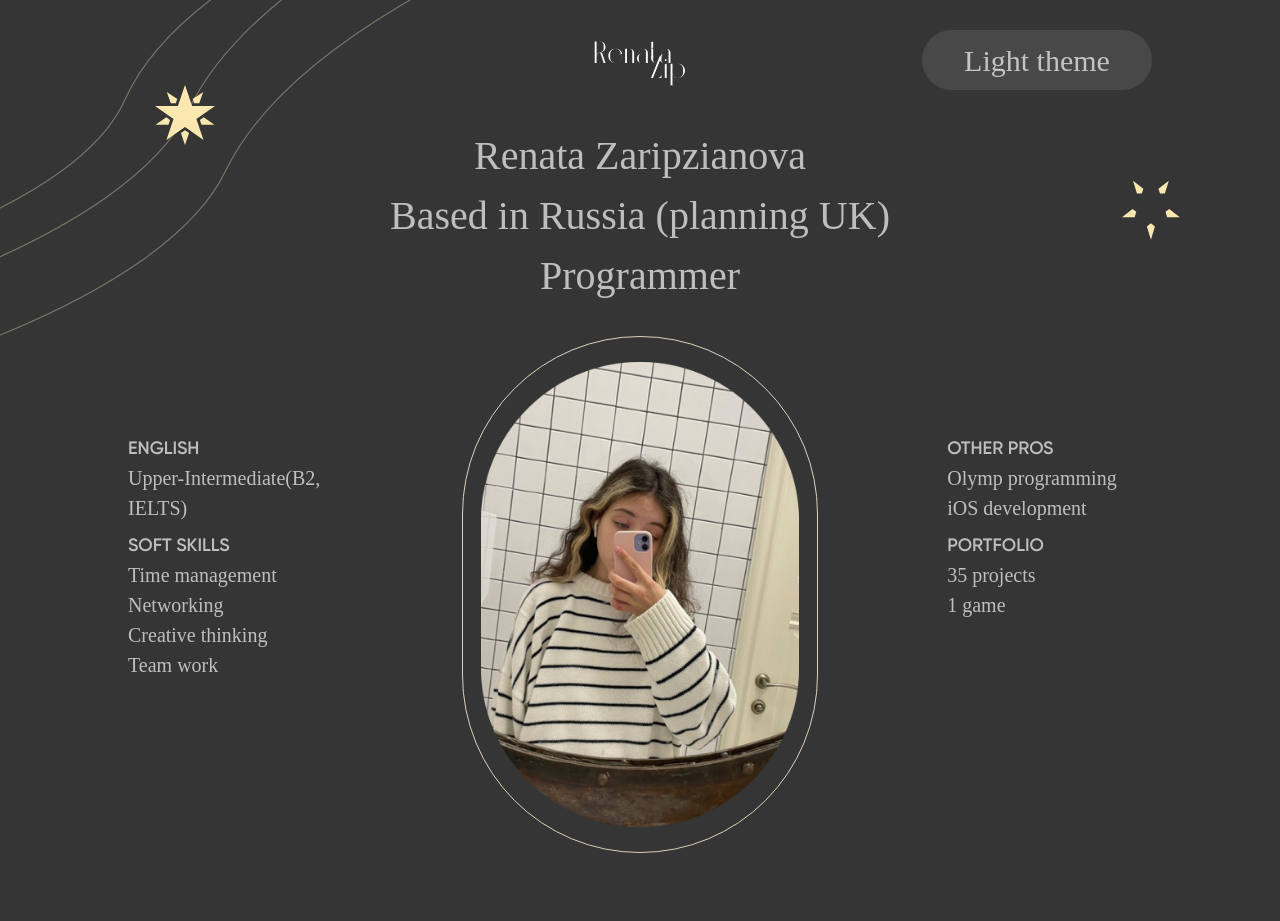
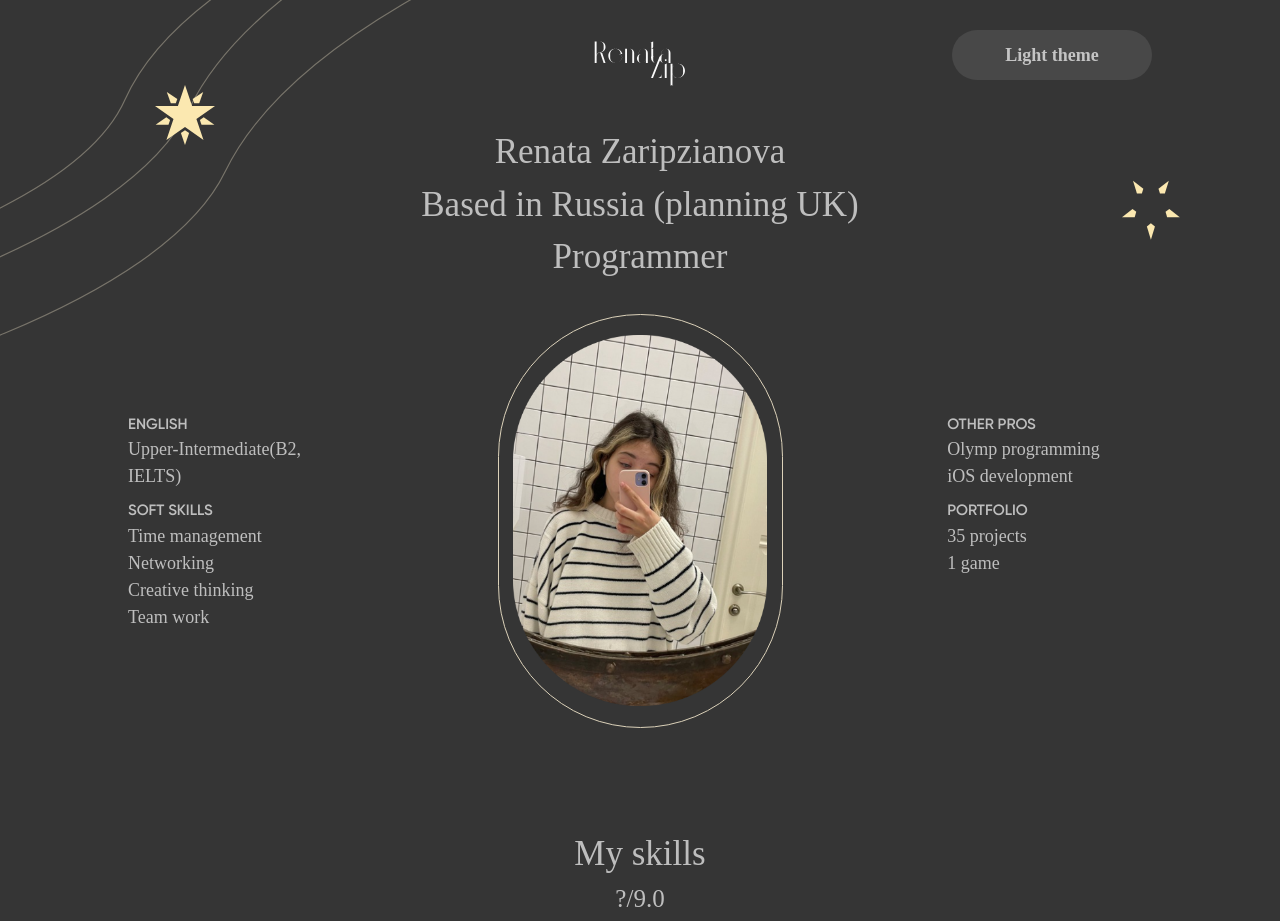
Before and after one commit to Renatazip/lyceume, a plain HTML site: page index.html in a window 1280 px wide. Shown: the top 921 px of the page. Drawn offline with Linux system fonts and the light colour scheme; a web font is replaced by a local one.

Commit message:
fixed bags

```diff
--- a/index.html
+++ b/index.html
@@ -10,7 +10,7 @@
     <img src="images/lines.svg" alt="lines" class="lines_img" id="lines_img">
     <img src="images/star.svg" alt="star" class="star_img" id="star_img">
     <img src="images/sunny.svg" alt="sunny" class="sunny_img" id="sunny_img">
-    <button id="change_theme" class="change_theme"><h2>Light theme</h2></button>
+    <button id="change_theme" class="change_theme">Light theme</button>
     <header>
         <div class="wrapper">
             <a href="index.html" class="header__logo"><img src="images/logo.svg" id="header__logo" alt="renata_zip"></a>
@@ -119,7 +119,7 @@
 
     <footer>
         <div class="wrapper">
-            <a href="index.html" class="header__logo"><img src="images/logo.svg" alt="renata_zip"></a>
+            <a href="index.html" class="header__logo" ><img src="images/logo.svg" id="footer__logo" alt="renata_zip"></a>
             <h3>© 2022 Zaripzianova Renata</h3>
         </div>
     </footer>
--- a/scripts/white_theme.js
+++ b/scripts/white_theme.js
@@ -9,6 +9,7 @@ btn.addEventListener("click", function () {
         document.getElementById("star_img").src="images/star.svg";
         document.getElementById("sunny_img").src="images/sunny.svg";
         document.getElementById("header__logo").src="images/logo.svg";
+        document.getElementById("footer__logo").src="images/logo.svg";
 
     }
     else {
@@ -17,5 +18,6 @@ btn.addEventListener("click", function () {
         document.getElementById("star_img").src="images/star_white.svg";
         document.getElementById("sunny_img").src="images/sunny_white.svg";
         document.getElementById("header__logo").src="images/logo_white.svg";
+        document.getElementById("footer__logo").src="images/logo_white.svg";
     }
 });
--- a/style/style.css
+++ b/style/style.css
@@ -87,7 +87,7 @@ h1 {
     font-family: Agmena Pro;
     font-style: normal;
     font-weight: normal;
-    font-size: 40px;
+    font-size: 35px;
 }
 
 
@@ -95,21 +95,21 @@ h2 {
     font-family: Agmena Pro;
     font-style: normal;
     font-weight: normal;
-    font-size: 30px;
+    font-size: 25px;
 }
 
 h3 {
     font-family: Agmena Pro;
     font-style: normal;
     font-weight: normal;
-    font-size: 20px;
+    font-size: 18px;
 }
 
 h4 {
     font-family: Gilroy;
     font-style: normal;
     font-weight: 600;
-    font-size: 18px;
+    font-size: 15px;
 }
 
 .mgt10 {
@@ -168,12 +168,16 @@ header .wrapper {
     position: absolute;
     right: 10%;
     top: 30px;
-    width: 230px;
-    height: 60px;
+    width: 200px;
+    height: 50px;
     background: #484848;
     border-radius: 200px;
     border: 0;
     color: rgba(250, 250, 250, 0.7);
+    font-family: Agmena Pro;
+    font-style: normal;
+    font-weight: 600;
+    font-size: 18px;
 }
 .light-theme .change_theme{
     background: #F3F3F3;
@@ -211,8 +215,8 @@ header .wrapper {
 }
 
 .main__avatar {
-    width: 356px;
-    height: 517px;
+    width: 285px; /*356*/
+    height: 414px; /*517*/
     border: 1px solid #DBD1B9;
     border-radius: 200px;
     display: flex;
```
